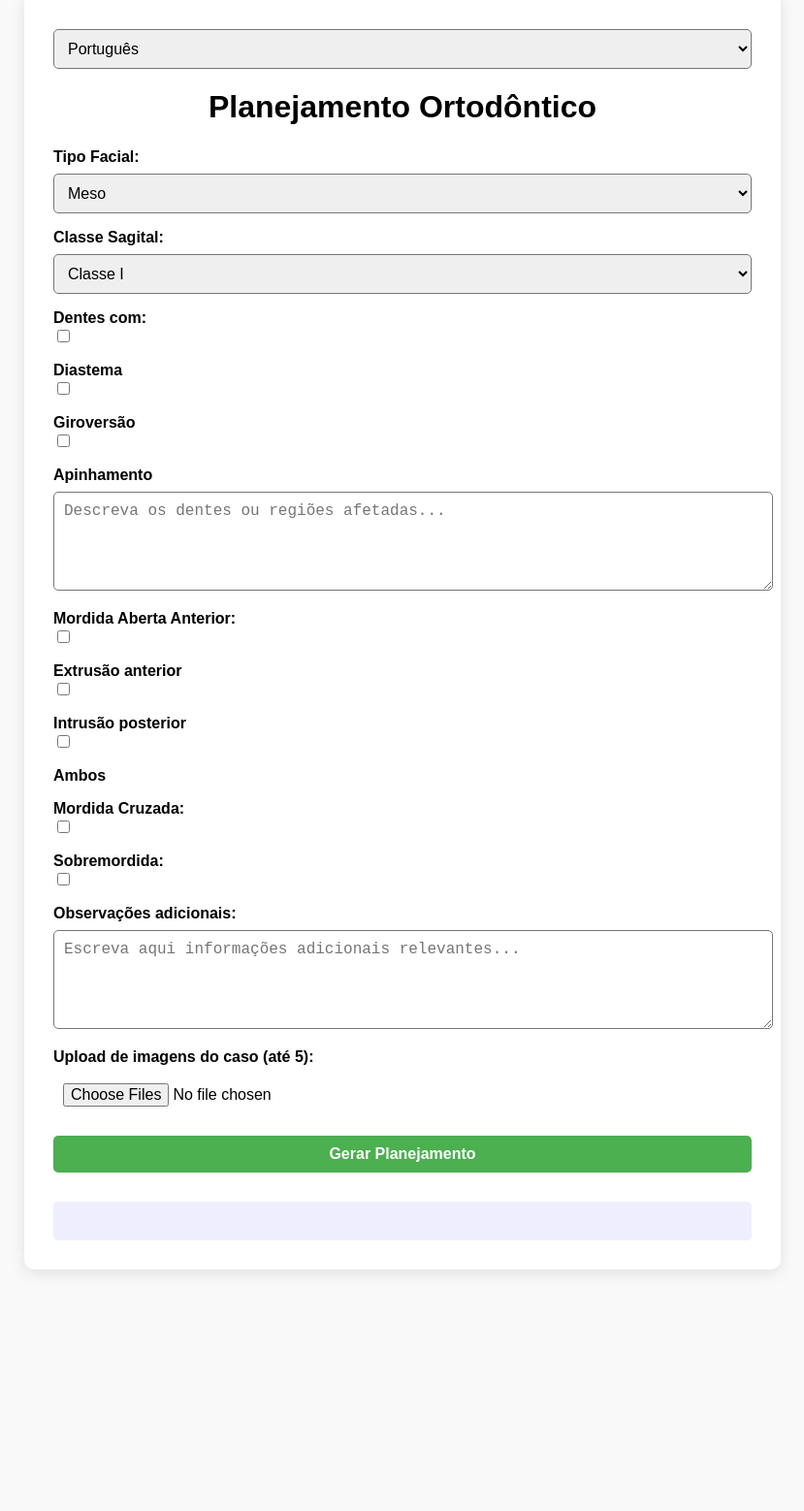
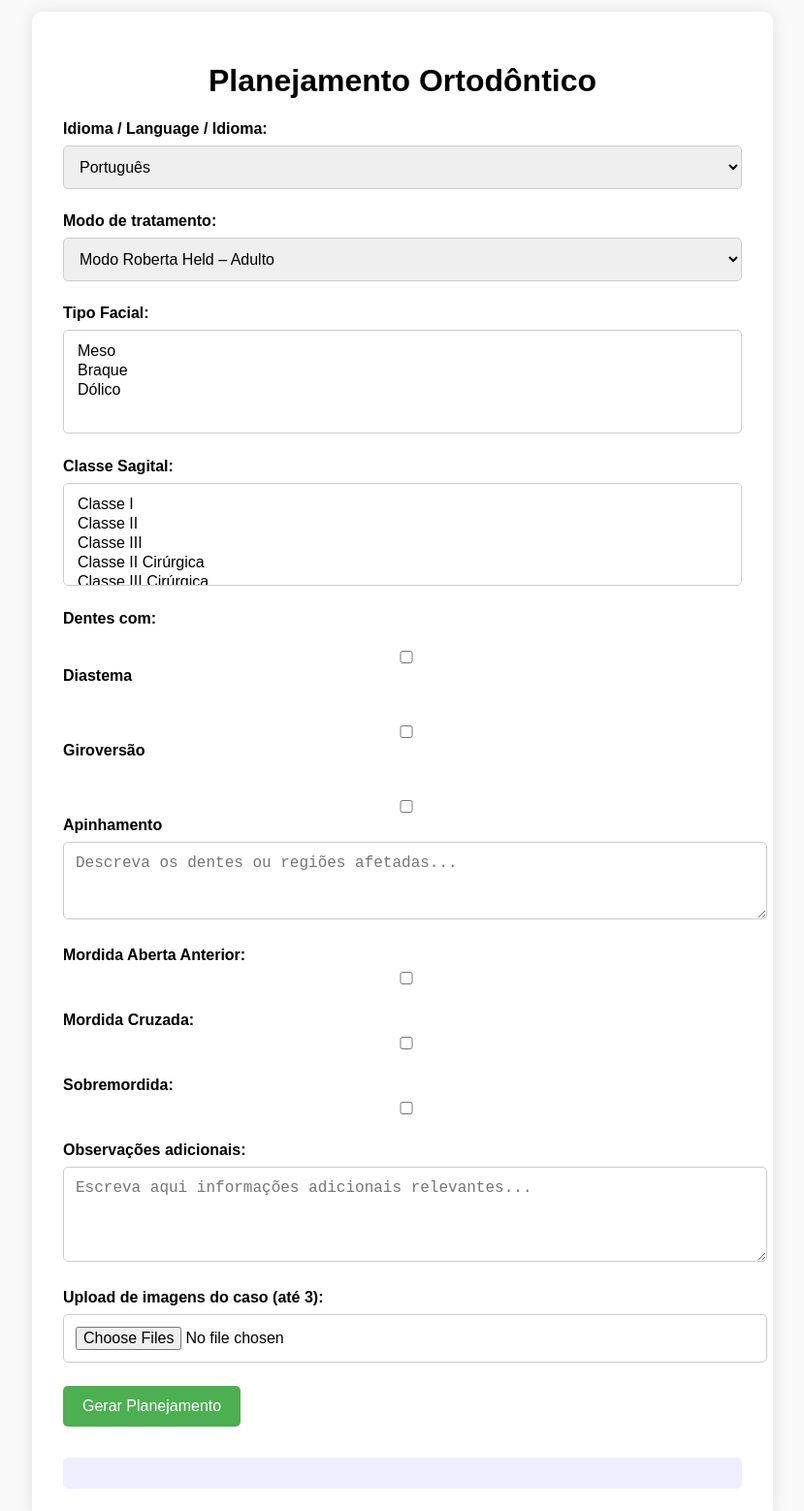
Before and after one commit to robertaheld/-clearway-ai, a website: page index.html in a window 1280 px wide. Shown: the part 28-1586 px from the top of the page at 97% size, without its empty margins (225-1054 px from the left). Before the commit the page ends 1357 px from the top, so only its background shows below. Drawn offline with Linux system fonts and the light colour scheme.

Commit message:
Update index.html

```diff
--- a/index.html
+++ b/index.html
@@ -3,77 +3,167 @@
 <head>
   <meta charset="UTF-8">
   <meta name="viewport" content="width=device-width, initial-scale=1.0">
-  <title>Planejamento Ortodôntico</title>
-  <link rel="stylesheet" href="style.css">
+  <title>ClearWay – Orthodontic Planning</title>
+  <style>
+    body {
+      font-family: Arial, sans-serif;
+      background-color: #f9f9f9;
+      padding: 2rem;
+    }
+    .container {
+      max-width: 700px;
+      margin: auto;
+      background: white;
+      padding: 2rem;
+      border-radius: 10px;
+      box-shadow: 0 0 15px rgba(0,0,0,0.1);
+    }
+    h1 {
+      text-align: center;
+    }
+    label {
+      font-weight: bold;
+      margin-top: 1rem;
+      display: block;
+    }
+    select, input, textarea {
+      width: 100%;
+      padding: 0.75rem;
+      margin-top: 0.5rem;
+      border-radius: 5px;
+      border: 1px solid #ccc;
+      font-size: 1rem;
+    }
+    .group {
+      margin-bottom: 1.5rem;
+    }
+    .condicional {
+      margin-left: 1rem;
+      margin-top: 0.5rem;
+    }
+    .image-preview {
+      max-width: 150px;
+      margin: 10px 10px 0 0;
+      border-radius: 5px;
+      border: 1px solid #ccc;
+    }
+    #resposta {
+      white-space: pre-wrap;
+      background-color: #eef;
+      padding: 1rem;
+      border-radius: 5px;
+      margin-top: 2rem;
+    }
+    button {
+      background-color: #4CAF50;
+      color: white;
+      padding: 12px 20px;
+      border: none;
+      border-radius: 5px;
+      font-size: 16px;
+      cursor: pointer;
+    }
+  </style>
 </head>
 <body>
   <div class="container">
-    <div class="header">
+    <h1>Planejamento Ortodôntico</h1>
+
+    <div class="group">
+      <label for="idioma">Idioma / Language / Idioma:</label>
       <select id="idioma">
         <option value="pt">Português</option>
         <option value="en">English</option>
         <option value="es">Español</option>
       </select>
-      <h1 id="titulo">Planejamento Ortodôntico</h1>
     </div>
 
-    <form id="formulario">
-      <label id="labelTipo">Tipo Facial:</label>
-      <select name="tipo" id="tipo">
+    <div class="group">
+      <label>Modo de tratamento:</label>
+      <select id="modo">
+        <option value="adulto">Modo Roberta Held – Adulto</option>
+        <option value="mista">Modo Roberta Held – Dentição Mista</option>
+      </select>
+    </div>
+
+    <div class="group">
+      <label>Tipo Facial:</label>
+      <select id="facial" multiple>
         <option value="meso">Meso</option>
         <option value="braque">Braque</option>
-        <option value="dolico">Dolico</option>
+        <option value="dolico">Dólico</option>
       </select>
+    </div>
 
-      <label id="labelClasse">Classe Sagital:</label>
-      <select name="classe" id="classe">
-        <option value="Classe I">Classe I</option>
-        <option value="Classe II">Classe II</option>
-        <option value="Classe III">Classe III</option>
-        <option value="Classe II Cirúrgica">Classe II Cirúrgica</option>
-        <option value="Classe III Cirúrgica">Classe III Cirúrgica</option>
+    <div class="group">
+      <label>Classe Sagital:</label>
+      <select id="classe" multiple>
+        <option value="classe I">Classe I</option>
+        <option value="classe II">Classe II</option>
+        <option value="classe III">Classe III</option>
+        <option value="classe II cirurgica">Classe II Cirúrgica</option>
+        <option value="classe III cirurgica">Classe III Cirúrgica</option>
       </select>
+    </div>
 
-      <label id="labelDentes">Dentes com:</label>
-      <div>
-        <input type="checkbox" name="dentes" value="diastema" id="diastema">
-        <label for="diastema" id="labelDiastema">Diastema</label>
-        <input type="checkbox" name="dentes" value="giroversao" id="giroversao">
-        <label for="giroversao" id="labelGiroversao">Giroversão</label>
-        <input type="checkbox" name="dentes" value="apinhamento" id="apinhamento">
-        <label for="apinhamento" id="labelApinhamento">Apinhamento</label>
+    <div class="group">
+      <label>Dentes com:</label>
+      <label><input type="checkbox" id="diastema"> Diastema</label><br>
+      <label><input type="checkbox" id="giroversao"> Giroversão</label><br>
+      <label><input type="checkbox" id="apinhamento"> Apinhamento</label>
+      <textarea id="detalhesDentes" rows="3" placeholder="Descreva os dentes ou regiões afetadas..."></textarea>
+    </div>
+
+    <div class="group">
+      <label>Mordida Aberta Anterior:</label>
+      <input type="checkbox" id="aberta">
+      <div class="condicional" id="abertaOpcoes" style="display:none;">
+        <label><input type="checkbox" value="extrusao anterior"> Extrusão anterior</label><br>
+        <label><input type="checkbox" value="intrusao posterior"> Intrusão posterior</label><br>
+        <label><input type="checkbox" value="ambos aberta"> Ambos</label>
       </div>
-      <textarea id="detalhesDentes" placeholder="Descreva os dentes ou regiões afetadas..."></textarea>
+    </div>
 
-      <label id="labelMordidaAberta">Mordida Aberta Anterior:</label>
-      <div>
-        <input type="checkbox" name="maa" value="extrusao_anterior" id="extrusao_anterior">
-        <label for="extrusao_anterior" id="labelExtrusao">Extrusão anterior</label>
-        <input type="checkbox" name="maa" value="intrusao_posterior" id="intrusao_posterior">
-        <label for="intrusao_posterior" id="labelIntrusao">Intrusão posterior</label>
-        <input type="checkbox" name="maa" value="ambos" id="ambos_maa">
-        <label for="ambos_maa" id="labelAmbosMaa">Ambos</label>
+    <div class="group">
+      <label>Mordida Cruzada:</label>
+      <input type="checkbox" id="cruzada">
+      <div class="condicional" id="cruzadaOpcoes" style="display:none;">
+        <label><input type="checkbox" value="expandir arco cruzado"> Expandir arco cruzado</label><br>
+        <label><input type="checkbox" value="contrair arco oposto"> Contrair arco oposto</label><br>
+        <label><input type="checkbox" value="ambos cruzada"> Ambos</label>
       </div>
+    </div>
 
-      <label id="labelMordidaCruzada">Mordida Cruzada:</label>
-      <input type="checkbox" id="mordida_cruzada" name="mordida_cruzada">
+    <div class="group">
+      <label>Sobremordida:</label>
+      <input type="checkbox" id="sobremordida">
+      <div class="condicional" id="sobremordidaOpcoes" style="display:none;">
+        <label>Correção:</label><br>
+        <input type="radio" name="sobrecorr" value="intruir anterior"> Intruir anterior<br>
+        <input type="radio" name="sobrecorr" value="extruir posterior"> Extruir posterior<br>
+        <input type="radio" name="sobrecorr" value="ambos"> Ambos (detalhar abaixo)<br>
+        <label>Local:</label><br>
+        <input type="radio" name="local" value="superior"> Superior
+        <input type="radio" name="local" value="inferior"> Inferior
+        <input type="radio" name="local" value="ambos"> Ambos
+        <textarea id="sobremordidaDetalhe" rows="2" placeholder="Detalhe se marcou 'ambos'..."></textarea>
+      </div>
+    </div>
 
-      <label id="labelSobremordida">Sobremordida:</label>
-      <input type="checkbox" id="sobremordida" name="sobremordida">
+    <div class="group">
+      <label>Observações adicionais:</label>
+      <textarea id="observacoes" rows="4" placeholder="Escreva aqui informações adicionais relevantes..."></textarea>
+    </div>
 
-      <label id="labelObs">Observações adicionais:</label>
-      <textarea id="observacoes" placeholder="Escreva aqui informações adicionais relevantes..."></textarea>
+    <div class="group">
+      <label>Upload de imagens do caso (até 3):</label>
+      <input type="file" id="imagem" accept="image/*" multiple>
+      <div id="preview-container"></div>
+    </div>
 
-      <label id="labelUpload">Upload de imagens do caso (até 5):</label>
-      <input type="file" id="fotos" name="fotos" accept="image/*" multiple>
-      <div id="preview"></div>
-
-      <button type="submit" id="btnGerar">Gerar Planejamento</button>
-    </form>
-
+    <button onclick="gerarPlano()">Gerar Planejamento</button>
     <div id="resposta"></div>
   </div>
-
   <script src="script.js"></script>
 </body>
 </html>
```
